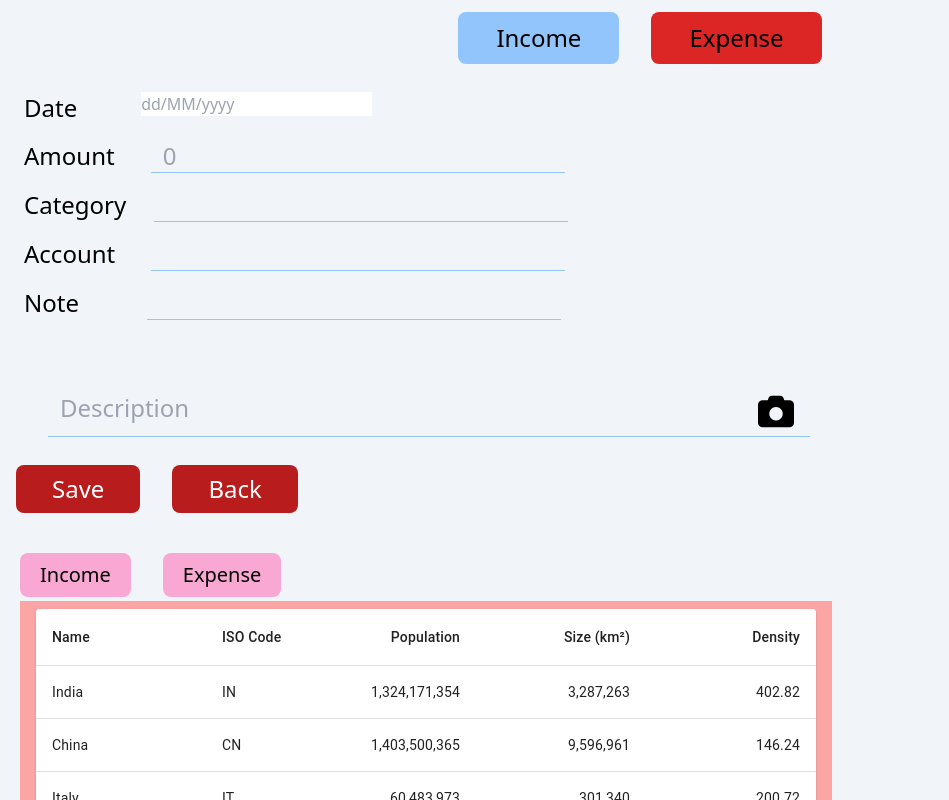
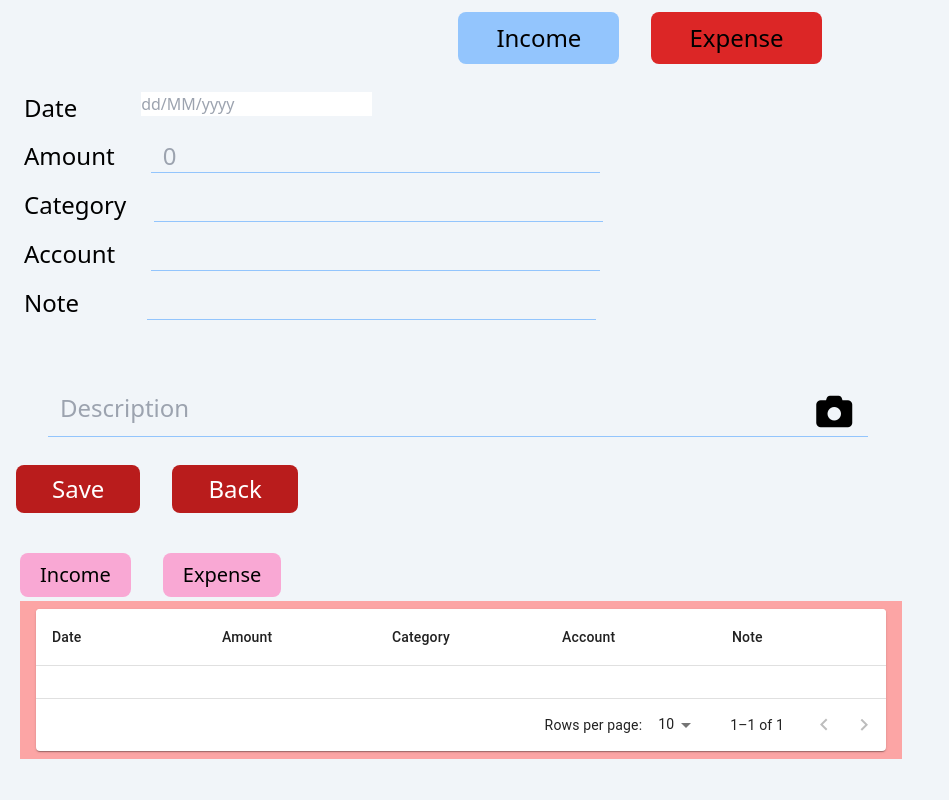
Before and after one commit to learncodebuild/EMS, a React (Vite) app: page /header in a window 1280 px wide. Both pictures are taken after typing "Sample" into the empty fields and a click on the button "Save". Shown: the top 800 px of the page, without its empty margins (0-949 px from the left). Built offline with nearby package versions, Linux system fonts and the light colour scheme.

Commit message:
value displayed in tabsec

```diff
--- a/src/components/Content.jsx
+++ b/src/components/Content.jsx
@@ -2,6 +2,7 @@ import React, { useEffect } from 'react'
 import { useState, useContext } from 'react'
 import DatePicker from 'react-datepicker'
 import 'react-datepicker/dist/react-datepicker.css'
+// import { DesktopDatePicker } from '@mui/x-date-pickers/DesktopDatePicker';
 import Category from './Category'
 import { useNavigate } from 'react-router-dom';
 import { SavedContext } from './SavedContext'
@@ -21,7 +22,7 @@ const Content = ({ setIsAcc, setIsCat, catItem, accItem, setCatItem, setAccItem,
   const [saved, setSaved] = useState(false)
 
   const handleSave = () => {
-    const newSave = { date, amount, category, account, note, desc };
+    const newSave = { date, amount, catItem, accItem, note, desc, isIncome};
     if (isIncome) {
       setIncomeSave([...incomeSave, newSave]);
       setDataArr(incomeSave);
@@ -45,9 +46,11 @@ const Content = ({ setIsAcc, setIsCat, catItem, accItem, setCatItem, setAccItem,
   }
 
   useEffect(() => {
-    setDataArr(expenseSave);
-    console.log(expenseSave);
-  }, [expenseSave])
+    // setDataArr(expenseSave);
+    // console.log(expenseSave);
+    const mergedArr =isIncome ? incomeSave: expenseSave;
+    setDataArr(mergedArr);
+  }, [expenseSave,expenseSave,isIncome])
 
 
   const navigate = useNavigate();
--- a/src/components/Dashboard.jsx
+++ b/src/components/Dashboard.jsx
@@ -59,7 +59,7 @@ const Dashboard = () => {
 
     </div>
 
-    {isHeader && <Header />}
+    {/* {isHeader && <Header />} */}
     </>
     )
 }
--- a/src/components/Header.jsx
+++ b/src/components/Header.jsx
@@ -32,7 +32,7 @@ const Header = ({saved}) => {
     <Wrapper
       isIncome={isIncome}
     />
-         </div>
+      </div>
   </>
   )
 }
--- a/src/components/Tabsec.jsx
+++ b/src/components/Tabsec.jsx
@@ -1,5 +1,5 @@
 import React from 'react'
-import { useState } from 'react'
+import { useState,useContext } from 'react'
 import Paper from '@mui/material/Paper';
 import Table from '@mui/material/Table';
 import TableBody from '@mui/material/TableBody';
@@ -10,63 +10,67 @@ import TablePagination from '@mui/material/TablePagination';
 import TableRow from '@mui/material/TableRow';
 import { SavedContext } from './SavedContext'
 
-
-
-
 const columns = [
-  { id: 'name', label: 'Name', minWidth: 170 },
-  { id: 'code', label: 'ISO\u00a0Code', minWidth: 100 },
-  {
-    id: 'population',
-    label: 'Population',
-    minWidth: 170,
-    align: 'right',
-    format: (value) => value.toLocaleString('en-US'),
-  },
-  {
-    id: 'size',
-    label: 'Size\u00a0(km\u00b2)',
-    minWidth: 170,
-    align: 'right',
-    format: (value) => value.toLocaleString('en-US'),
-  },
-  {
-    id: 'density',
-    label: 'Density',
-    minWidth: 170,
-    align: 'right',
-    format: (value) => value.toFixed(2),
-  },
+  // { id: 'name', label: 'Name', minWidth: 170 },
+  { id: 'date', label: 'Date', minWidth: 170 },
+  { id: 'amount', label:'Amount', minWidth: 170 },
+  { id: 'catItem', label: 'Category', minWidth: 170},
+  { id: 'accItem', label: 'Account', minWidth: 170 },
+  { id: 'note', label: 'Note', minWidth: 170 },
+  // { id: 'code', label: 'ISO\u00a0Code', minWidth: 100 },
+  // {
+  //   id: 'population',
+  //   label: 'Population',
+  //   minWidth: 170,
+  //   align: 'right',
+  //   format: (value) => value.toLocaleString('en-US'),
+  // },
+  // {
+  //   id: 'size',
+  //   label: 'Size\u00a0(km\u00b2)',
+  //   minWidth: 170,
+  //   align: 'right',
+  //   format: (value) => value.toLocaleString('en-US'),
+  // },
+  // {
+  //   id: 'density',
+  //   label: 'Density',
+  //   minWidth: 170,
+  //   align: 'right',
+  //   format: (value) => value.toFixed(2),
+  // },
 ];
 
-function createData(name, code, population, size) {
-  const density = population / size;
-  return { name, code, population, size, density };
-}
+// function createData(name, code, population, size) {
+//   const density = population / size;
+//   return { name, code, population, size, density };
+// }
 
-const rows = [
-  createData('India', 'IN', 1324171354, 3287263),
-  createData('China', 'CN', 1403500365, 9596961),
-  createData('Italy', 'IT', 60483973, 301340),
-  createData('United States', 'US', 327167434, 9833520),
-  createData('Canada', 'CA', 37602103, 9984670),
-  createData('Australia', 'AU', 25475400, 7692024),
-  createData('Germany', 'DE', 83019200, 357578),
-  createData('Ireland', 'IE', 4857000, 70273),
-  createData('Mexico', 'MX', 126577691, 1972550),
-  createData('Japan', 'JP', 126317000, 377973),
-  createData('France', 'FR', 67022000, 640679),
-  createData('United Kingdom', 'GB', 67545757, 242495),
-  createData('Russia', 'RU', 146793744, 17098246),
-  createData('Nigeria', 'NG', 200962417, 923768),
-  createData('Brazil', 'BR', 210147125, 8515767),
-];
+// const rows = [
+//   createData('India', 'IN', 1324171354, 3287263),
+//   createData('China', 'CN', 1403500365, 9596961),
+//   createData('Italy', 'IT', 60483973, 301340),
+//   createData('United States', 'US', 327167434, 9833520),
+//   createData('Canada', 'CA', 37602103, 9984670),
+//   createData('Australia', 'AU', 25475400, 7692024),
+//   createData('Germany', 'DE', 83019200, 357578),
+//   createData('Ireland', 'IE', 4857000, 70273),
+//   createData('Mexico', 'MX', 126577691, 1972550),
+//   createData('Japan', 'JP', 126317000, 377973),
+//   createData('France', 'FR', 67022000, 640679),
+//   createData('United Kingdom', 'GB', 67545757, 242495),
+//   createData('Russia', 'RU', 146793744, 17098246),
+//   createData('Nigeria', 'NG', 200962417, 923768),
+//   createData('Brazil', 'BR', 210147125, 8515767),
+// ];
 
 
 const Tabsec = (clickTab) => {
 
+  const [dataArr] = useContext(SavedContext)
+  // console.log(dataArr);
   const [isIncome, setIsIncome] = useState(true);
-
+  const [toggle, setToggle] = useState(false)
 
   const [page, setPage] = React.useState(0);
   const [rowsPerPage, setRowsPerPage] = React.useState(10);
@@ -74,38 +78,17 @@ const Tabsec = (clickTab) => {
   const handleChangePage = (event, newPage) => {
     setPage(newPage);
   };
-  function createData(name, code, population, size) {
-    const density = population / size;
-    return { name, code, population, size, density };
+  function createData(date,amount,category,account,note) {
+    return { date, amount, category, account, note };
   }
 
   const rows = [
-    createData('India', 'IN', 1324171354, 3287263),
-    createData('China', 'CN', 1403500365, 9596961),
-    createData('Italy', 'IT', 60483973, 301340),
-    createData('United States', 'US', 327167434, 9833520),
-    createData('Canada', 'CA', 37602103, 9984670),
-    createData('Australia', 'AU', 25475400, 7692024),
-    createData('Germany', 'DE', 83019200, 357578),
-    createData('Ireland', 'IE', 4857000, 70273),
-    createData('Mexico', 'MX', 126577691, 1972550),
-    createData('Japan', 'JP', 126317000, 377973),
-    createData('France', 'FR', 67022000, 640679),
-    createData('United Kingdom', 'GB', 67545757, 242495),
-    createData('Russia', 'RU', 146793744, 17098246),
-    createData('Nigeria', 'NG', 200962417, 923768),
-    createData('Brazil', 'BR', 210147125, 8515767),
+    createData(dataArr),
   ];
   const handleChangeRowsPerPage = (event) => {
     setRowsPerPage(+event.target.value);
     setPage(0);
   };
-
-
-
-
-
-
 
   return (
     <>
@@ -113,12 +96,13 @@ const Tabsec = (clickTab) => {
       {clickTab && (
         <div className="flex flex-col mx-5">
           <div className='flex flex-row mt-10 mb-1 gap-8 content-center'>
-            <button className="rounded-lg text-xl px-5 py-2 bg-pink-300" onClick={() => setIsIncome(true)}>Income</button>
+            <button className="rounded-lg text-xl px-5 py-2 bg-pink-300" onClick={() => setToggle(true)}>Income</button>
             <button className="rounded-lg text-xl px-5 py-2 bg-pink-300" onClick={() => setIsIncome(false)}>Expense</button>
           </div>
 
           <div className="bg-red-300 px-4 py-2">
-            {isIncome ? (
+            {
+            !toggle && !isIncome ? (
               <Paper sx={{ width: '100%', overflow: 'hidden' }}>
                 <TableContainer sx={{ maxHeight: 440 }}>
                   <Table stickyHeader aria-label="sticky table">
@@ -136,7 +120,7 @@ const Tabsec = (clickTab) => {
                       </TableRow>
                     </TableHead>
                     <TableBody>
-                      {rows
+                      {dataArr
                         .slice(page * rowsPerPage, page * rowsPerPage + rowsPerPage)
                         .map((row) => {
                           return (
@@ -145,8 +129,7 @@ const Tabsec = (clickTab) => {
                                 const value = row[column.id];
                                 return (
                                   <TableCell key={column.id} align={column.align}>
-                                    {column.format && typeof value === 'number'
-                                      ? column.format(value)
+                                    {column.format ? column.format(value)
                                       : value}
                                   </TableCell>
                                 );
@@ -169,7 +152,53 @@ const Tabsec = (clickTab) => {
               </Paper>
               // <p>Lorem ipsum dolor sit amet consectetur adipisicing elit. Nisi, laudantium?</p>
             ) : (
-              <p>heloedjndudjnjbk</p>
+                <Paper sx={{ width: '100%', overflow: 'hidden' }}>
+                  <TableContainer sx={{ maxHeight: 440 }}>
+                    <Table stickyHeader aria-label="sticky table">
+                      <TableHead>
+                        <TableRow>
+                          {columns.map((column) => (
+                            <TableCell
+                              key={column.id}
+                              align={column.align}
+                              style={{ minWidth: column.minWidth }}
+                            >
+                              {column.label}
+                            </TableCell>
+                          ))}
+                        </TableRow>
+                      </TableHead>
+                      <TableBody>
+                        {dataArr
+                          .slice(page * rowsPerPage, page * rowsPerPage + rowsPerPage)
+                          .map((row) => {
+                            return (
+                              <TableRow hover role="checkbox" tabIndex={-1} key={row.code}>
+                                {columns.map((column) => {
+                                  const value = row[column.id];
+                                  return (
+                                    <TableCell key={column.id} align={column.align}>
+                                      {column.format ? column.format(value)
+                                        : value}
+                                    </TableCell>
+                                  );
+                                })}
+                              </TableRow>
+                            );
+                          })}
+                      </TableBody>
+                    </Table>
+                  </TableContainer>
+                  <TablePagination
+                    rowsPerPageOptions={[10, 25, 100]}
+                    component="div"
+                    count={rows.length}
+                    rowsPerPage={rowsPerPage}
+                    page={page}
+                    onPageChange={handleChangePage}
+                    onRowsPerPageChange={handleChangeRowsPerPage}
+                  />
+                </Paper>
             )}
           </div>
         </div>
--- a/src/components/Wrapper.jsx
+++ b/src/components/Wrapper.jsx
@@ -28,7 +28,7 @@ const Wrapper = ({isIncome}) => {
      ])
 
     return (
-            <div className="flex justify-between">
+            <div className="bg-slate-100 flex justify-between">
                 <Content
                     setIsAcc={setIsAcc}
                     setIsCat={setIsCat}
```
